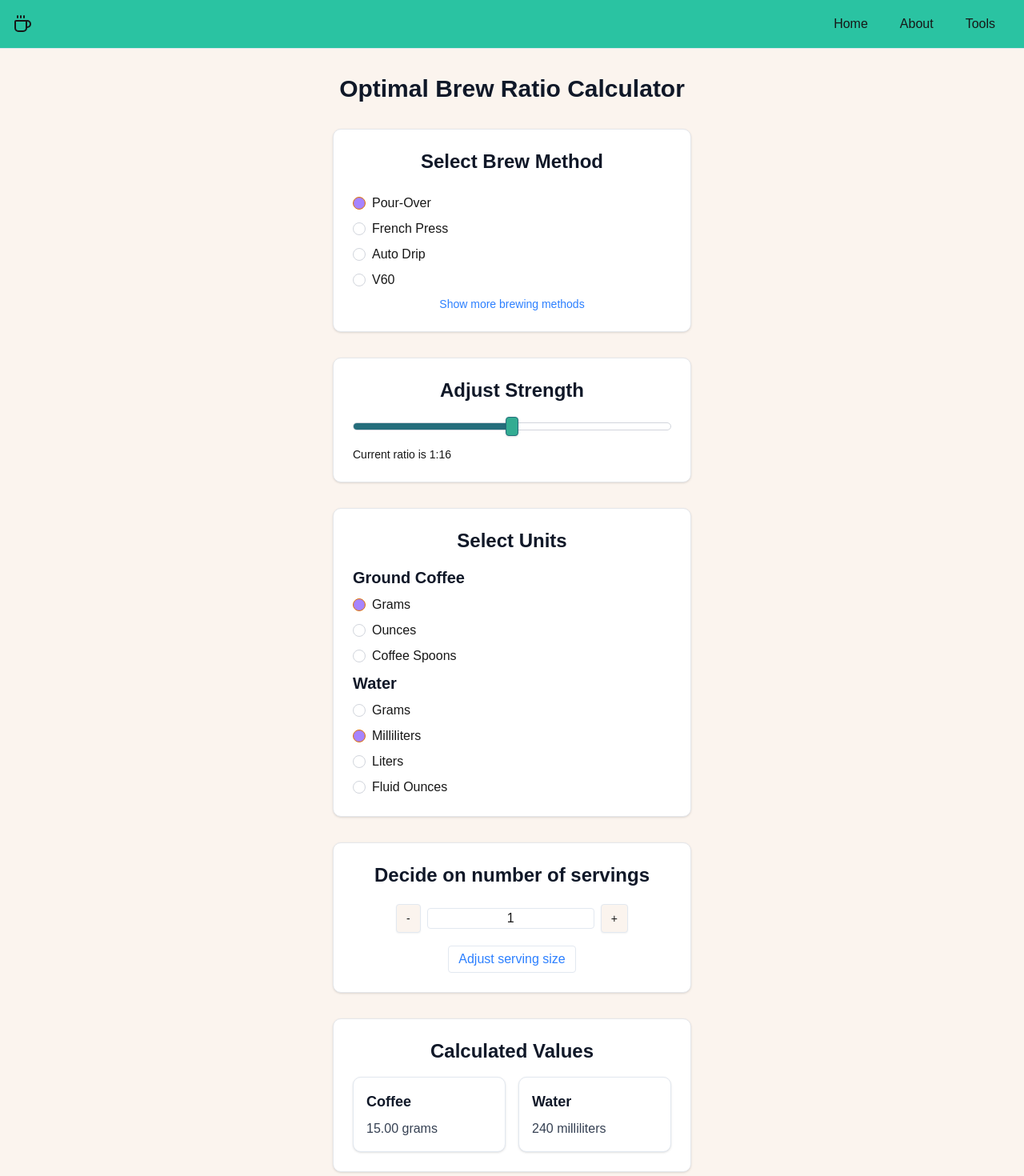
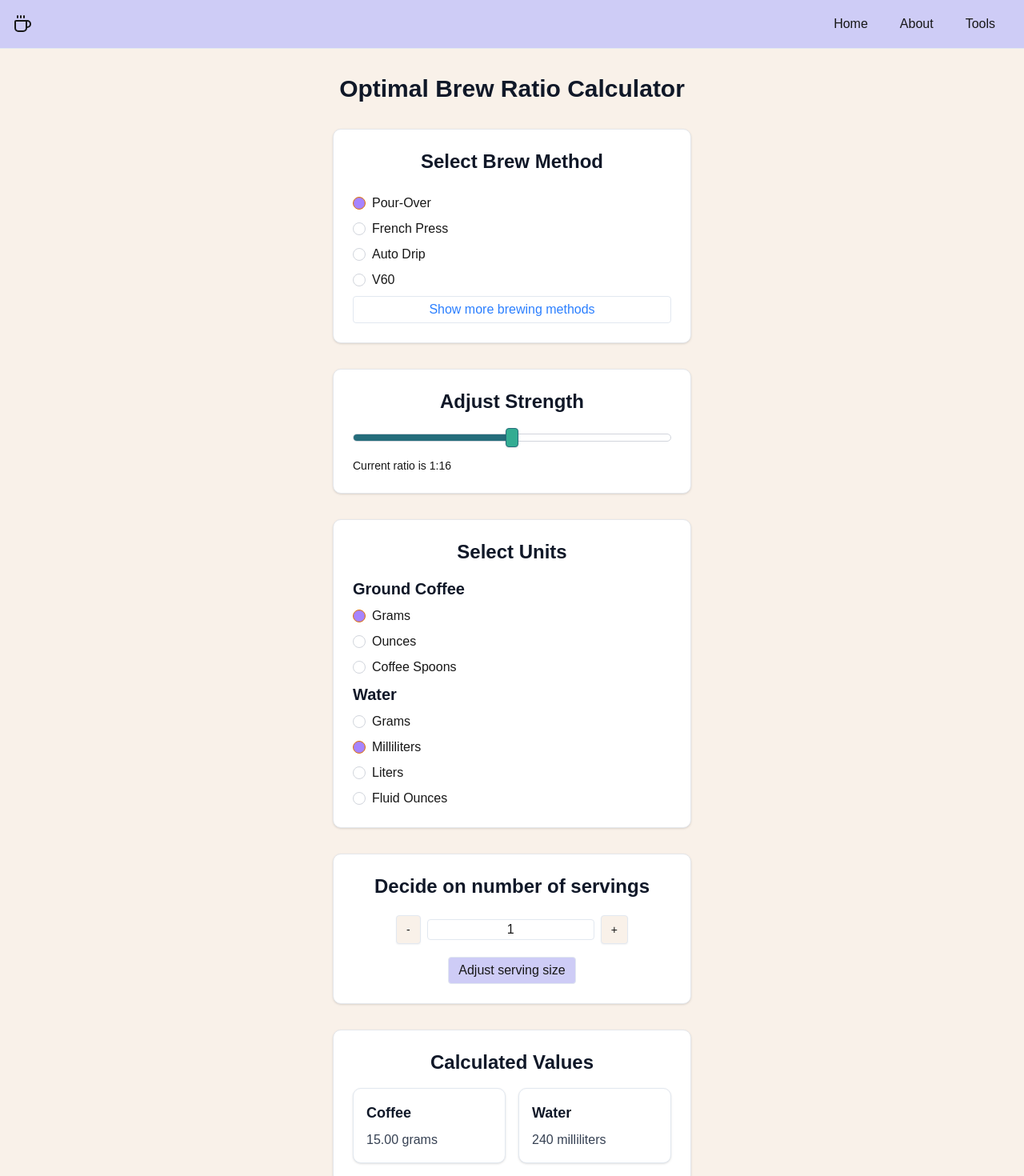
Before and after one commit to MrMarre/BrewMetrics, a Next.js app: page /calculator in a window 1280 px wide. Shown: the top 1470 px of the page at 80% size. Built offline with nearby package versions, Linux system fonts and the light colour scheme.

Commit message:
recent touch ups before first deploy

```diff
--- a/src/components/Navbar.tsx
+++ b/src/components/Navbar.tsx
@@ -26,7 +26,7 @@ export function NavBar() {
   }, []);
 
   return (
-    <header className="border-b px-4 bg-[var(--accent-light)]">
+    <header className="border-b px-4 bg-[var(--tertiary)]">
       <div className="flex items-center justify-between  pt-2 pb-2 gap-2">
         {/* Desktop Navigation */}
         <div className="hidden sm:block">
--- a/src/pages/calculator/components/RadioGroup.tsx
+++ b/src/pages/calculator/components/RadioGroup.tsx
@@ -22,7 +22,7 @@ const RadioGroup = <TField extends FieldValues>({
   const allOptions = options;
 
   const [parsedOptions, setParsedOptions] = useState<Array<string>>(
-		limitAmount ? options.slice(0, limitAmount) : options,
+    limitAmount ? options.slice(0, limitAmount) : options
   );
 
   const [isExpanded, setIsExpanded] = useState<boolean>(false);
@@ -60,10 +60,12 @@ const RadioGroup = <TField extends FieldValues>({
                     value={option}
                     checked={value === option}
                     onChange={() => onChange(option)}
-										className={cn("appearance-none mr-2 w-4 h-4 rounded-full border transition-colors",
+                    className={cn(
+                      "appearance-none mr-2 w-4 h-4 rounded-full border transition-colors",
                       "border-gray-300 bg-white",
                       "hover:border-amber-600",
-   										 "checked:bg-violet-400 checked:border-amber-600")}
+                      "checked:bg-violet-400 checked:border-amber-600"
+                    )}
                   />
                   {option}
                 </label>
@@ -76,7 +78,9 @@ const RadioGroup = <TField extends FieldValues>({
                     setIsExpanded(!isExpanded);
                     handleExpandClick();
                   }}
-									className={`text-sm ${buttonIsDisabled ? "text-red-400" : "text-blue-500"}`}
+                  className={`px-3 py-1 border rounded ${
+                    buttonIsDisabled ? "text-red-400" : "text-blue-500"
+                  }`}
                 >
                   {isExpanded
                     ? "Show less brewing methods"
--- a/src/pages/calculator/index.tsx
+++ b/src/pages/calculator/index.tsx
@@ -116,7 +116,7 @@ export default function Calculator() {
             <button
               type="button"
               onClick={() => setShowCustomize((prev) => !prev)}
-              className="px-3 py-1 mx-3 border rounded text-blue-500"
+              className=" px-3 py-1 mx-3 border rounded bg-[var(--tertiary)] text-[var(--foreground)] transition-colors duration-300 hover:bg-[var(--accent)]"
             >
               {showCustomize ? "Hide" : "Adjust serving size"}
             </button>
--- a/src/styles/globals.css
+++ b/src/styles/globals.css
@@ -5,11 +5,12 @@
 @custom-variant dark (&:is(.dark *));
 
 :root {
-  --background: #fbf4ee;
+  --background: #f9f1e9;
   --primary: #256d7b;
   --secondary: #ffffff;
+  --tertiary: #ceccf6;
   --accent: #33ac92;
-  --accent-light: #2ac3a2;
+  --accent-light: #1cc29e;
 
   --foreground: #171717;
 
```
Lines whose indentation alone changed are shown as unchanged.
